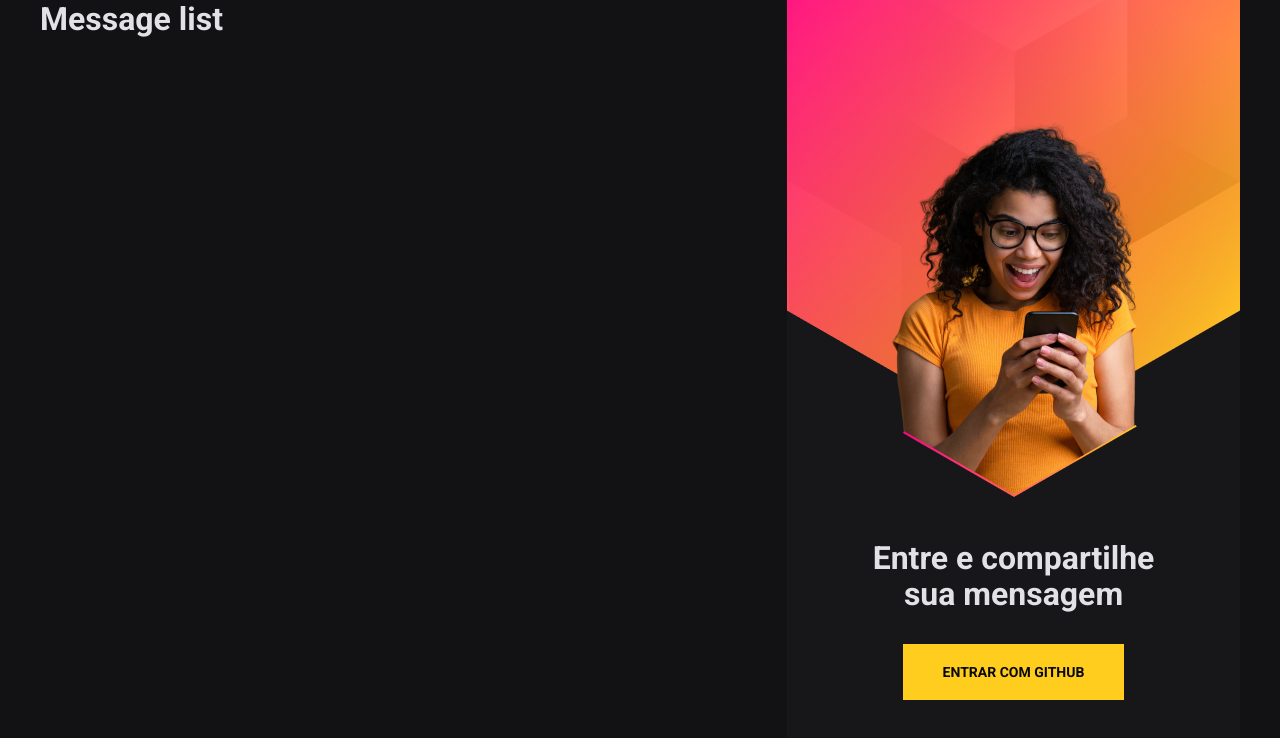
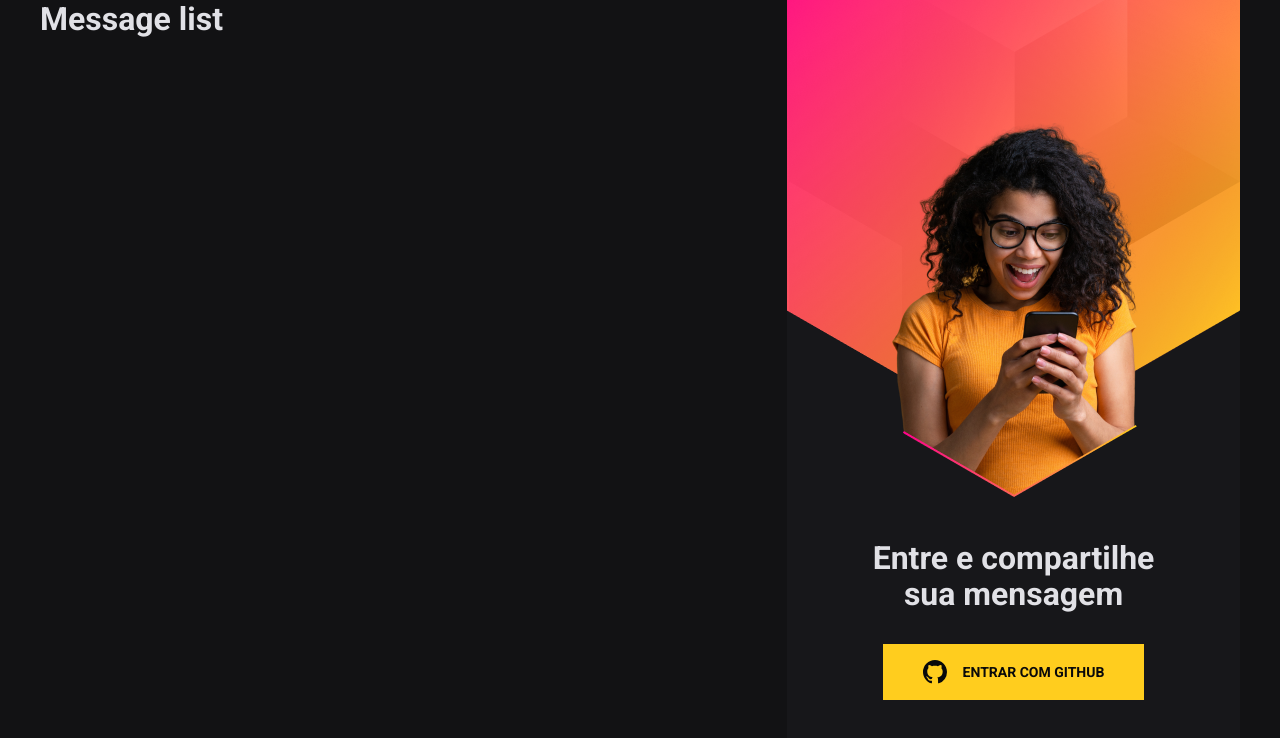
Before and after one commit to victorhenriq3/nlw-heat, a React (Vite) app in the folder web/: page / in a window 1280 px wide. Shown: the top 738 px of the page. Built offline with nearby package versions, Linux system fonts and the light colour scheme.

Commit message:
finish login box component

```diff
--- a/web/src/components/LoginBox/index.tsx
+++ b/web/src/components/LoginBox/index.tsx
@@ -1,10 +1,11 @@
 import styles from './styles.module.scss'
-
+import { VscGithubInverted } from "react-icons/vsc"
 export function LoginBox(){
     return(
         <div className={styles.loginBoxWrapper}>
             <strong>Entre e compartilhe sua mensagem</strong>
             <a href="#" className={styles.signInWithGithub}>
+            <VscGithubInverted size={24}/>
                 Entrar com github
             </a>
         </div>
--- a/web/src/components/LoginBox/styles.module.scss
+++ b/web/src/components/LoginBox/styles.module.scss
@@ -32,6 +32,10 @@
         align-items: center;
         justify-content: center;
 
+        svg{
+            margin-right: 16px;
+        }
+
         &:hover {
             filter: brightness(0.9);
         }
```
